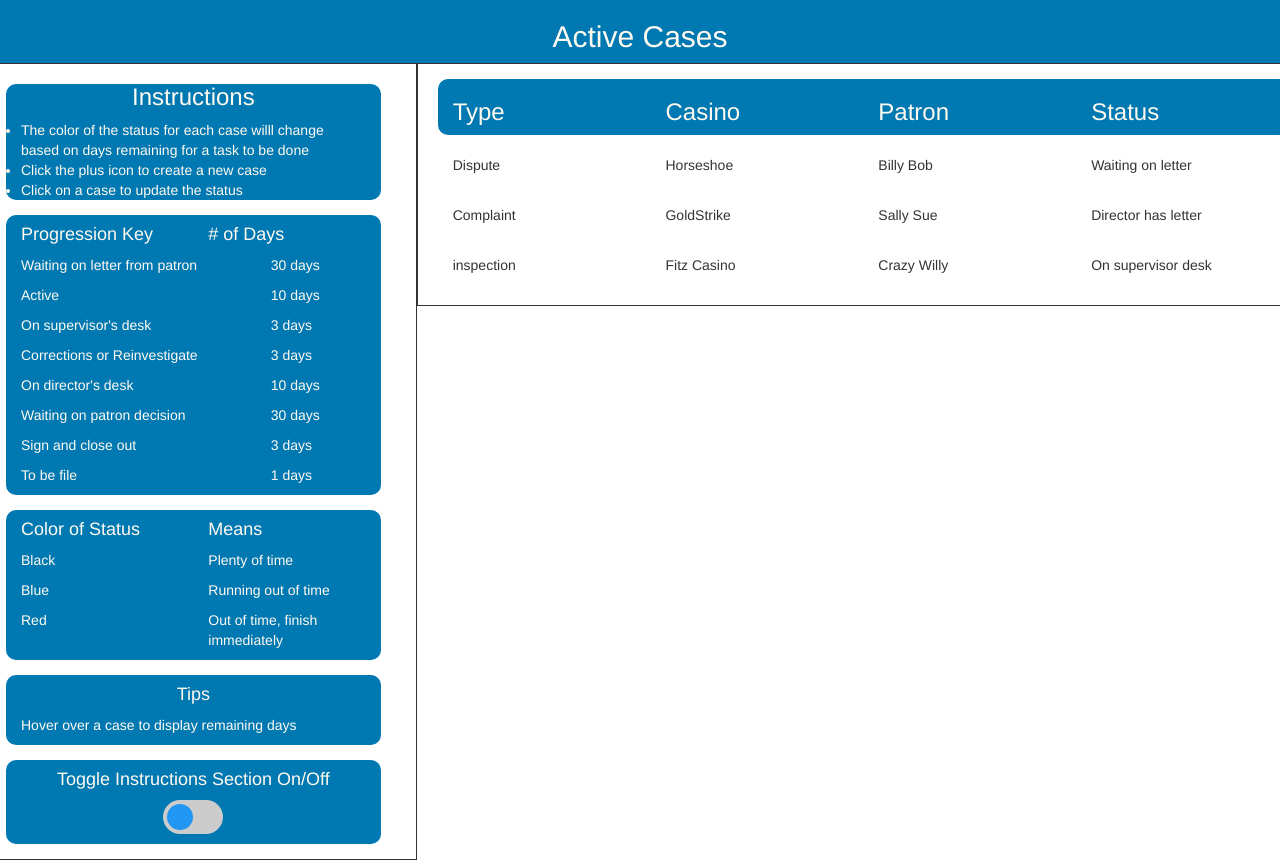
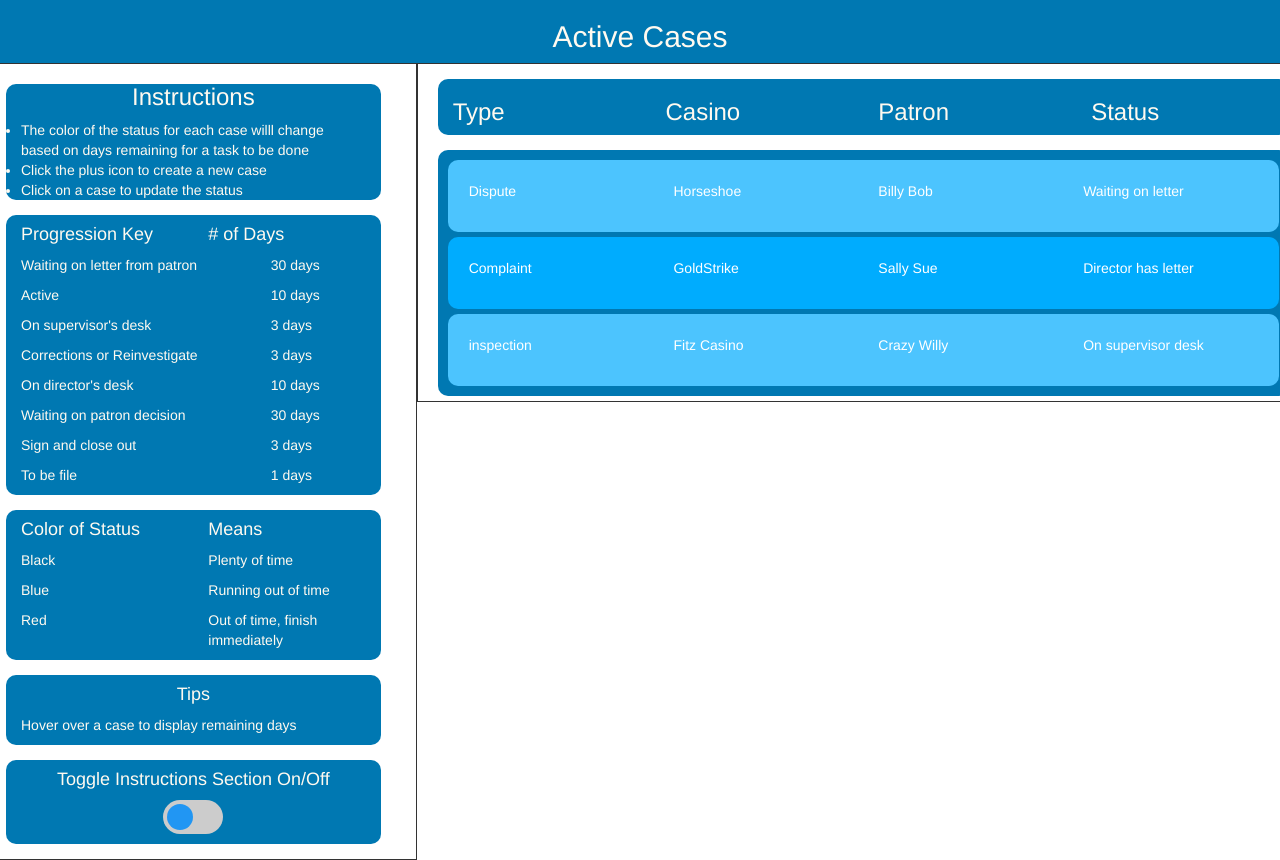
Before and after one commit to jcsmileyjr/active-cases, a React (Create React App) app: page / in a window 1280 px wide. Shown: the top 860 px of the page. Built offline with nearby package versions, Linux system fonts and the light colour scheme.

Commit message:
add color to case file containers

```diff
--- a/src/App.css
+++ b/src/App.css
@@ -13,11 +13,25 @@
 }
 
 /*round out the ends of the instruction and case title sections*/
-.instructionsContainer {
+.fileContainer {
   border-radius: 10px;
-  margin: 15px 5px 15px 5px;
+  margin: 15px 5px 5px 5px;
+  padding: 5px 5px 5px 5px;
+  background-color: #0078B2;
 }
 
 .mainColor {
-	background-color: navy;
+	background-color: #4CC4FE;
+	color: white;
+  	border-radius: 10px;
+  	margin: 5px 5px 5px 5px;
+	padding: 1px 1px 1px 1px;
 }
+
+.testColor {
+	background-color: #00ACFE;
+	color: white;
+  	border-radius: 10px;
+  	margin: 5px 5px 5px 5px;
+	padding: 1px 1px 1px 1px;
+}
--- a/src/App.js
+++ b/src/App.js
@@ -16,8 +16,8 @@ import ToggleInstruction from './Components/ToggleInstruction/toggleInstruction.
 class CaseManagement extends Component{
 
   displayCases(){
-	  const caseLoad = cases.map((files) =>
-			<li key={files.caseNumber}><Case type={files.type} casino={files.casino} patron={files.patron} status={files.status} /></li>
+	  const caseLoad = cases.map((files, index) =>
+			<li className={index % 2 ===0 ? "mainColor":"testColor"} key={files.caseNumber}><Case type={files.type} casino={files.casino} patron={files.patron} status={files.status} /></li>
 								);
 	  return caseLoad;
   }
@@ -27,16 +27,18 @@ class CaseManagement extends Component{
       <div className="row">
 		<div className="col-xs-4 col-sm-4 col-md-4 col-lg-4 sectionBorder">
 		  <div className="col-xs-12 col-sm-12 col-md-12 col-lg-12 ">
-			<Instructions className="instructionsContainer" />
-			<ProgressionList className="instructionsContainer" />
-			<InstructionStatus className="instructionsContainer" />
-			<InstructionTips className="instructionsContainer" />
-			<ToggleInstruction className="instructionsContainer" />
+			<Instructions />
+			<ProgressionList />
+			<InstructionStatus  />
+			<InstructionTips  />
+			<ToggleInstruction  />
 		  </div>
 		</div>
 		<div className="col-xs-8 col-sm-8 col-md-8 col-lg-8 sectionBorder">
 			<CaseTitle />
+		  <div className="fileContainer">
 			<ul className="listOfCases ">{this.displayCases()}</ul>
+		  </div>
 		</div>
       </div>
     );
```
